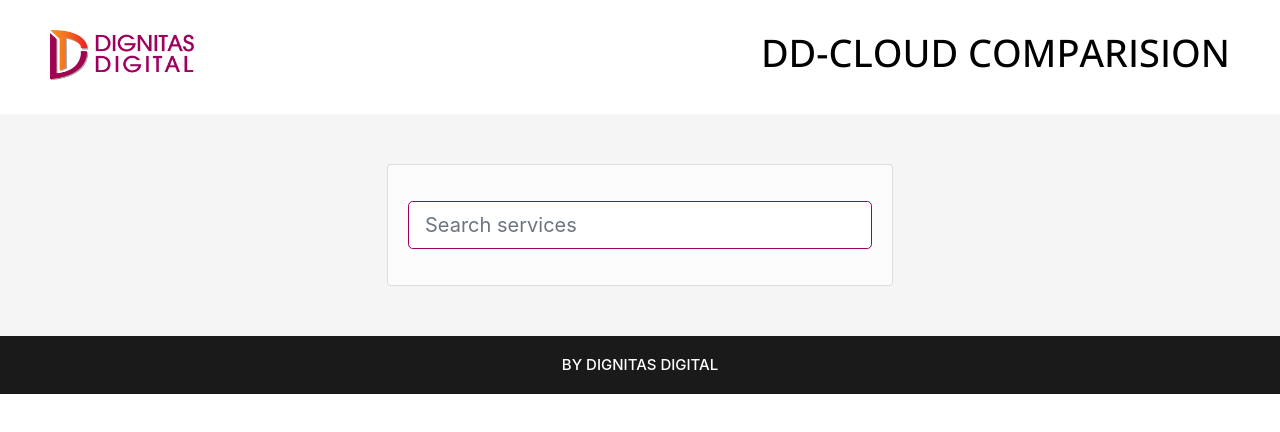
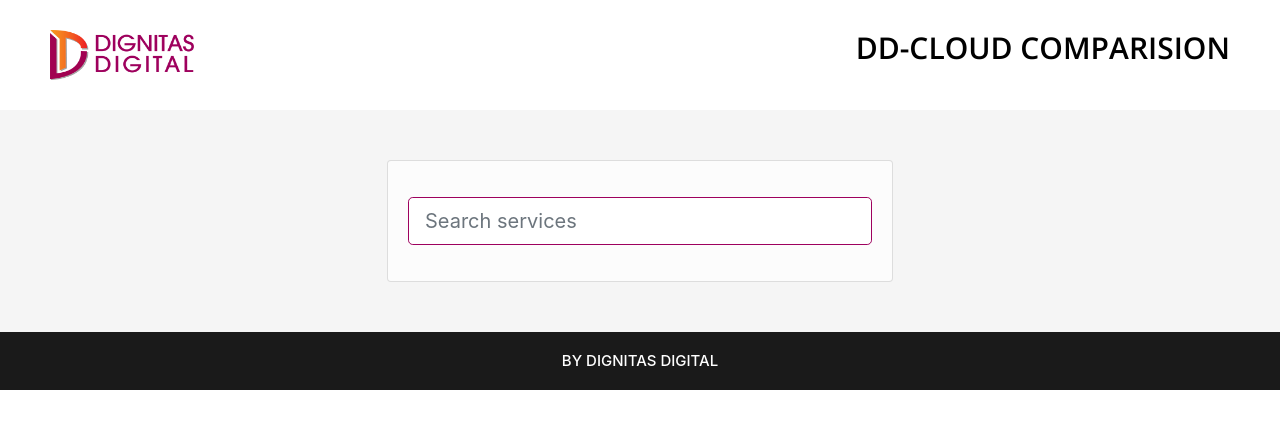
Before and after one commit to rais24/DD-Cloud-ProviderApp, a React (Create React App) app in the folder client/: page / in a window 1280 px wide. Shown: the top 432 px of the page. Built offline with nearby package versions, Linux system fonts and the light colour scheme; no server answers.

Commit message:
add keywords

```diff
--- a/client/public/index.html
+++ b/client/public/index.html
@@ -5,6 +5,7 @@
     <link rel="icon" href="%PUBLIC_URL%/favicon-dd.png" />
     <meta name="viewport" content="width=device-width, initial-scale=1" />
     <meta name="theme-color" content="#000000" />
+    <meta name="keywords" content="AWS GCP Azure Comparison, Cloud Comparer"/>
     <meta
       name="description"
       content="Web site created using create-react-app"
--- a/client/src/App.css
+++ b/client/src/App.css
@@ -58,11 +58,11 @@
   .head-bg h1{}
     .jumbotron{margin-bottom: 0;}
     .jumbotron img{text-align: left;}
-    .jumbotron h1{font-family: 'Open Sans', sans-serif;color:#000;text-transform: uppercase;font-size:38px;text-align: right;}
+    .jumbotron h1{font-family: 'Open Sans', sans-serif;color:#000;text-transform: uppercase;font-size:30px;font-weight:600;text-align: right;}
     .logo{text-align: left;}
   .card{background-color: rgba(255, 255, 255, 0.7);}
   .card input{border:solid 1px #9E015E;}
-  .ReactModalPortal .ReactModal__Content {width:800px;height: 600px;top:15% !important; margin: 0 auto;position: relative;text-align: center;}
+  .ReactModalPortal .ReactModal__Content {width:800px;height:500px;top:15% !important; margin: 0 auto;position: relative;text-align: center;}
   .ReactModal__Content .close-btn{position: absolute;top:0px;right:0;}
 .pop-header{  padding:20px 0;margin-bottom:50px;;
   background-color:#f5f5f5;}
```
